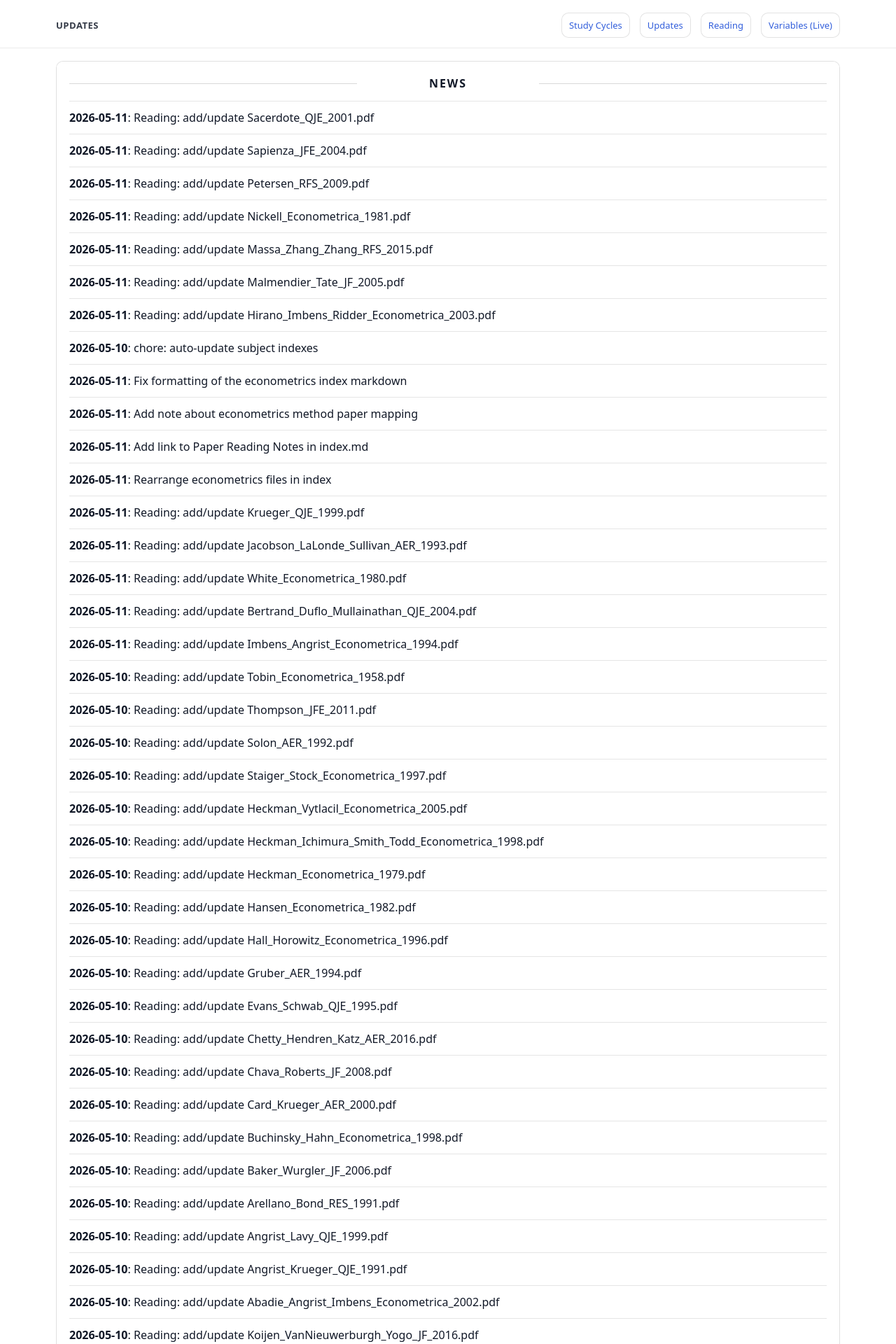
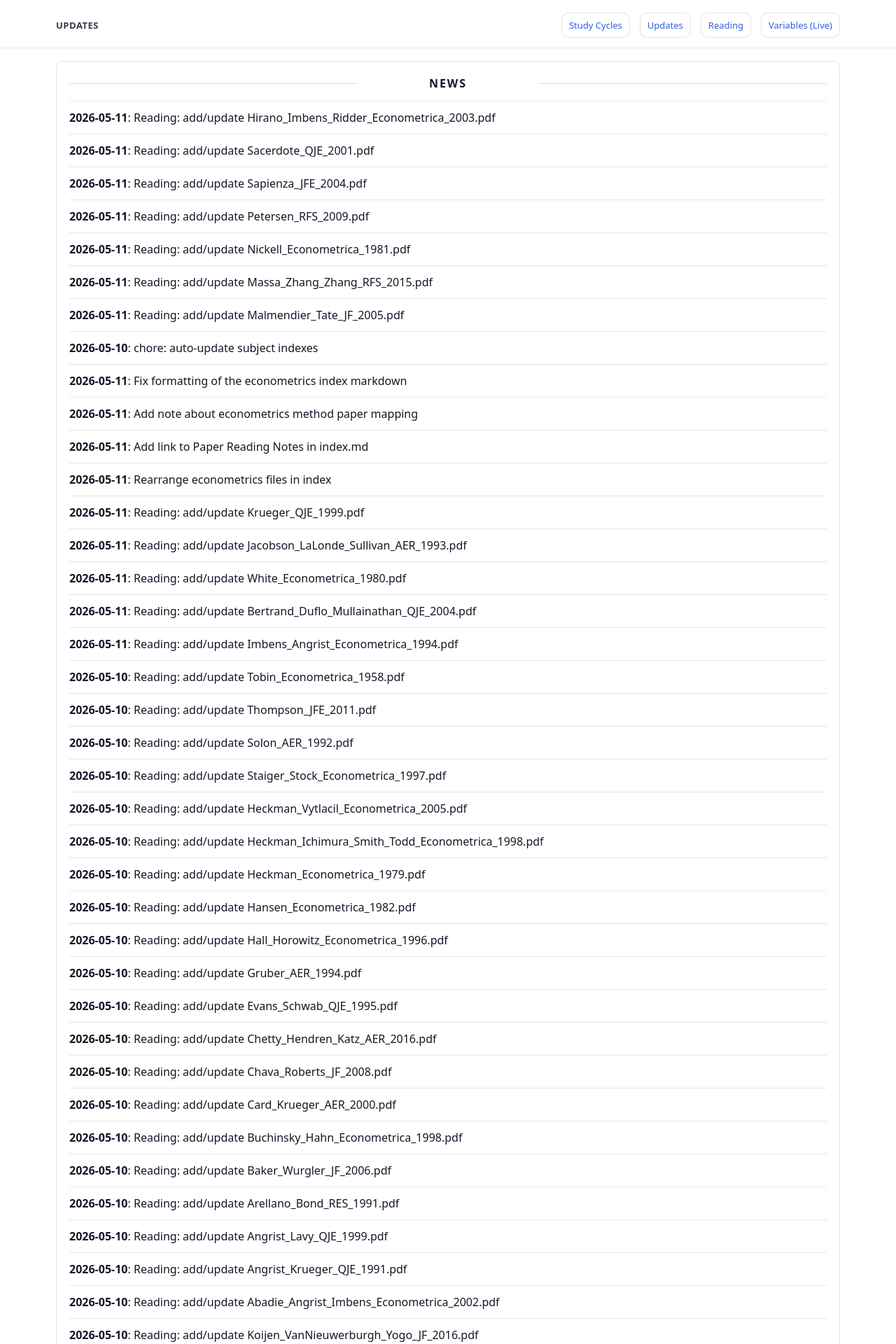
Before and after one commit to yaxinzn/study-archive, a Jekyll site: the page built from updates/index.md, in a window 1280 px wide. Shown: the top 1920 px of the page at 70% size. Built offline with Jekyll 4.4.1, drawn with Linux system fonts in a browser that asks for light colours; part of the change alters nothing that is shown.

Commit message:
chore: update NEWS feed

```diff
--- a/_data/news.yml
+++ b/_data/news.yml
@@ -1,4 +1,7 @@
 # Auto-generated update history (sorted newest -> oldest). Do not edit manually.
+- ts: "1778459126"
+  date: "2026-05-11"
+  title: "Reading: add/update Hirano_Imbens_Ridder_Econometrica_2003.pdf"
 - ts: "1778453552"
   date: "2026-05-11"
   title: "Reading: add/update Sacerdote_QJE_2001.pdf"
@@ -17,9 +20,6 @@
 - ts: "1778451878"
   date: "2026-05-11"
   title: "Reading: add/update Malmendier_Tate_JF_2005.pdf"
-- ts: "1778446044"
-  date: "2026-05-11"
-  title: "Reading: add/update Hirano_Imbens_Ridder_Econometrica_2003.pdf"
 - ts: "1778446029"
   date: "2026-05-10"
   title: "chore: auto-update subject indexes"
```
